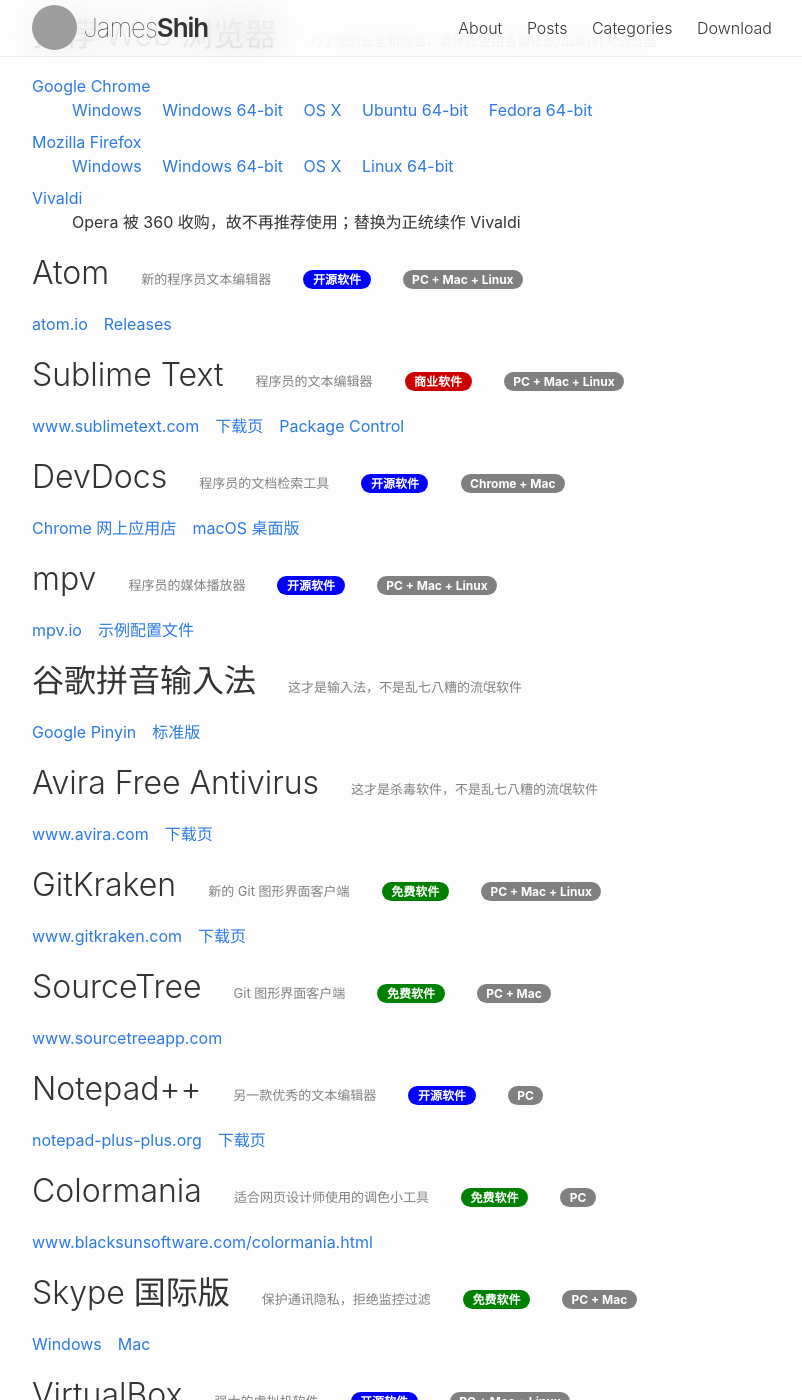
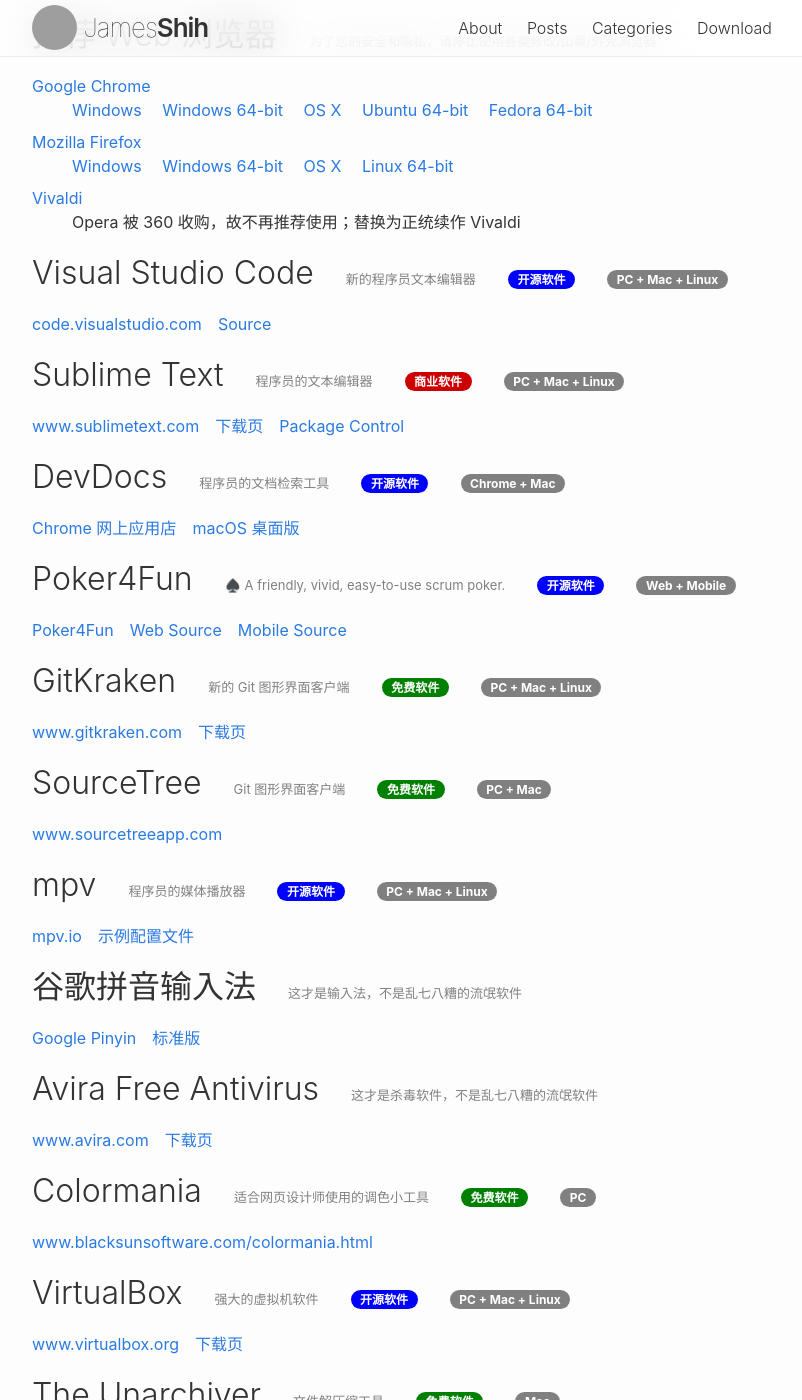
Before and after one commit to hyjk2000/hyjk2000.github.io, a Jekyll site: the page built from download.md, in a window 1280 px wide and 1400 px high, scrolled down 192 px. Shown: the whole window, without its empty margins (238-1040 px from the left). Built offline with Jekyll 4.4.1, drawn with Linux system fonts in a browser that asks for light colours; some of the changed text lies outside the part shown; grey boxes are pictures that could not be loaded.

Commit message:
Maintenance

```diff
--- a/_config.yml
+++ b/_config.yml
@@ -43,7 +43,7 @@
   - Gemfile.lock
   - Rakefile
   - vendor
-gems:
+plugins:
   - jekyll-gist
   - jekyll-feed
   - jekyll-sitemap
--- a/css/main.scss
+++ b/css/main.scss
@@ -6,7 +6,7 @@
 
 
 // Our variables
-$base-font-family: -apple-system, "BlinkMacSystemFont", ".SFNSText-Light", "PingFang SC", "Helvetica Neue", "Lucida Grande", "Hiragino Sans GB", "Segoe UI", "Microsoft Yahei", sans-serif;
+$base-font-family: -apple-system, BlinkMacSystemFont, "Segoe UI", Helvetica, Arial, sans-serif, "Apple Color Emoji", "Segoe UI Emoji", "Segoe UI Symbol";
 $code-font-family: "Source Code Pro", "Fira Code", Hasklig, Monoid, Menlo, Consolas, monospace;
 $base-font-size:   16px;
 $small-font-size:  $base-font-size * 0.875;
--- a/download.md
+++ b/download.md
@@ -30,9 +30,9 @@
     </dd>
 </dl>
 
-## Atom　<span style="font-weight:normal; font-size:13px; color:gray">新的程序员文本编辑器</span>　<span class="blue tag">开源软件</span>　<span class="gray tag">PC + Mac + Linux</span>
+## Visual Studio Code　<span style="font-weight:normal; font-size:13px; color:gray">新的程序员文本编辑器</span>　<span class="blue tag">开源软件</span>　<span class="gray tag">PC + Mac + Linux</span>
 
-[atom.io][39]　[Releases][40]
+[code.visualstudio.com][39]　[Source][40]
 
 ## Sublime Text　<span style="font-weight:normal; font-size:13px; color:gray">程序员的文本编辑器</span>　<span class="red tag">商业软件</span>　<span class="gray tag">PC + Mac + Linux</span>
 
@@ -41,6 +41,18 @@
 ## DevDocs　<span style="font-weight:normal; font-size:13px; color:gray">程序员的文档检索工具</span>　<span class="blue tag">开源软件</span>　<span class="gray tag">Chrome + Mac</span>
 
 [Chrome 网上应用店][47]　[macOS 桌面版][48]
+
+## Poker4Fun　<span style="font-weight:normal; font-size:13px; color:gray">♠️ A friendly, vivid, easy-to-use scrum poker.</span>　<span class="blue tag">开源软件</span>　<span class="gray tag">Web + Mobile</span>
+
+[Poker4Fun][7]　[Web Source][8]　[Mobile Source][9]
+
+## GitKraken　<span style="font-weight:normal; font-size:13px; color:gray">新的 Git 图形界面客户端</span>　<span class="green tag">免费软件</span>　<span class="gray tag">PC + Mac + Linux</span>
+
+[www.gitkraken.com][45]　[下载页][46]
+
+## SourceTree　<span style="font-weight:normal; font-size:13px; color:gray">Git 图形界面客户端</span>　<span class="green tag">免费软件</span>　<span class="gray tag">PC + Mac</span>
+
+[www.sourcetreeapp.com][34]
 
 ## mpv　<span style="font-weight:normal; font-size:13px; color:gray">程序员的媒体播放器</span>　<span class="blue tag">开源软件</span>　<span class="gray tag">PC + Mac + Linux</span>
 
@@ -54,25 +66,9 @@
 
 [www.avira.com][37]　[下载页][38]
 
-## GitKraken　<span style="font-weight:normal; font-size:13px; color:gray">新的 Git 图形界面客户端</span>　<span class="green tag">免费软件</span>　<span class="gray tag">PC + Mac + Linux</span>
-
-[www.gitkraken.com][45]　[下载页][46]
-
-## SourceTree　<span style="font-weight:normal; font-size:13px; color:gray">Git 图形界面客户端</span>　<span class="green tag">免费软件</span>　<span class="gray tag">PC + Mac</span>
-
-[www.sourcetreeapp.com][34]
-
-## Notepad++　<span style="font-weight:normal; font-size:13px; color:gray">另一款优秀的文本编辑器</span>　<span class="blue tag">开源软件</span>　<span class="gray tag">PC</span>
-
-[notepad-plus-plus.org][12]　[下载页][13]
-
 ## Colormania　<span style="font-weight:normal; font-size:13px; color:gray">适合网页设计师使用的调色小工具</span>　<span class="green tag">免费软件</span>　<span class="gray tag">PC</span>
 
 [www.blacksunsoftware.com/colormania.html][14]
-
-## Skype 国际版　<span style="font-weight:normal; font-size:13px; color:gray">保护通讯隐私，拒绝监控过滤</span>　<span class="green tag">免费软件</span>　<span class="gray tag">PC + Mac</span>
-
-[Windows][15]　[Mac][16]
 
 ## VirtualBox　<span style="font-weight:normal; font-size:13px; color:gray">强大的虚拟机软件</span>　<span class="blue tag">开源软件</span>　<span class="gray tag">PC + Mac + Linux</span>
 
@@ -106,10 +102,6 @@
 
 [boxerapp.com][29]　[下载][30]
 
-## Dota 2　<span style="font-weight:normal; font-size:13px; color:gray">Steam 国际版</span>　<span class="green tag">免费软件</span>　<span class="gray tag">PC + Mac + Linux</span>
-
-[www.dota2.com][31]　[安装][32]
-
 ## 派对抽奖　<span style="font-weight:normal; font-size:13px; color:gray">在派对、婚礼、公司年会等活动现场举行抽奖活动</span>　<span class="blue tag">开源软件</span>　<span class="gray tag">Chrome + PC + Mac</span>
 
 [Chrome 网上应用店][43]　[Windows & macOS 桌面版][44]
```
Also changed, not shown: other parts of download.md (+5 -8 lines), Gemfile.lock, 1 other file.
